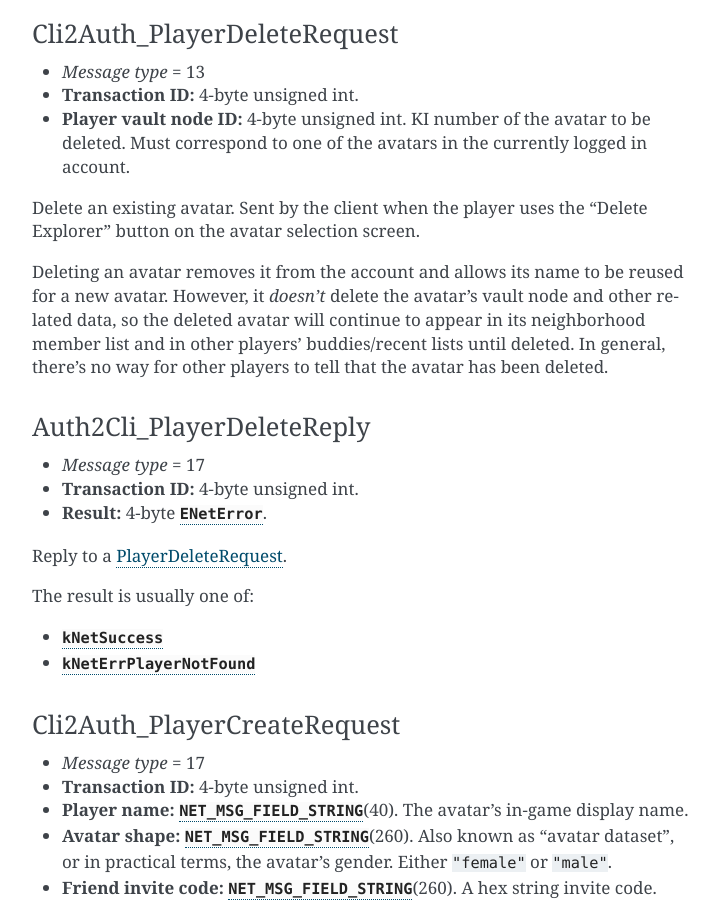
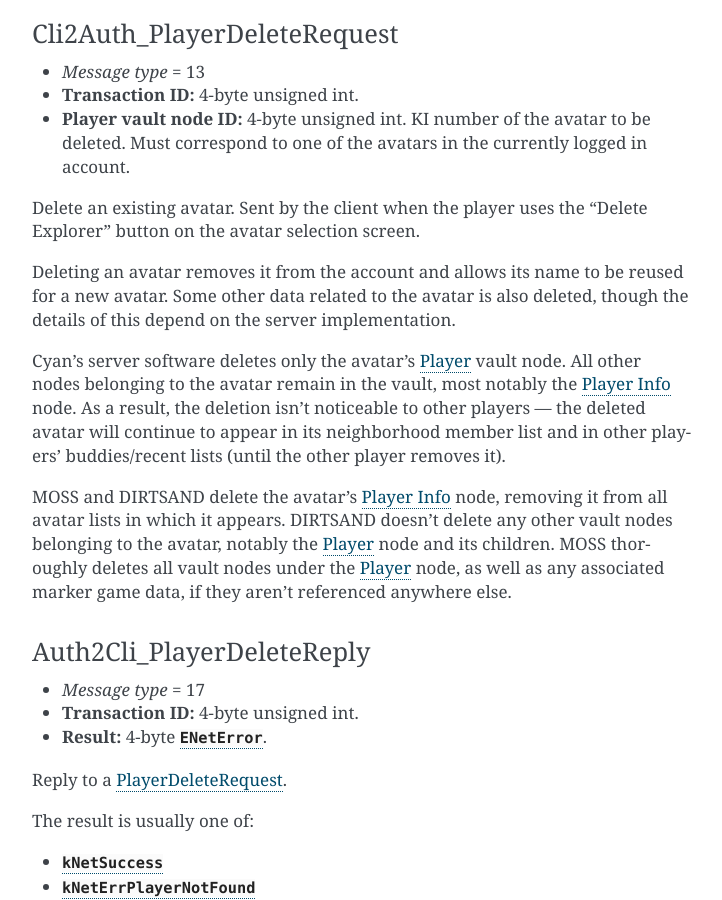
Before and after one commit to dgelessus/NAGUS, a Sphinx documentation site: the page built from docs/uru/auth_server.rst, in a window 1280 px wide and 900 px high, scrolled down 18319 px. Shown: the whole window, without its empty margins (388-1110 px from the left). Built offline with Sphinx 7.4.7, drawn with Linux system fonts in a browser that asks for light colours.

Commit message:
Document what exactly gets deleted when deleting an avatar

```diff
--- a/docs/uru/auth_server.rst
+++ b/docs/uru/auth_server.rst
@@ -1018,12 +1018,25 @@ Delete an existing avatar.
 Sent by the client when the player uses the "Delete Explorer" button on the avatar selection screen.
 
 Deleting an avatar removes it from the account and allows its name to be reused for a new avatar.
-However,
-it *doesn't* delete the avatar's vault node and other related data,
-so the deleted avatar will continue to appear in its neighborhood member list
-and in other players' buddies/recent lists until deleted.
-In general,
-there's no way for other players to tell that the avatar has been deleted.
+Some other data related to the avatar is also deleted,
+though the details of this depend on the server implementation.
+
+Cyan's server software deletes only the avatar's :ref:`vault_node_player` vault node.
+All other nodes belonging to the avatar remain in the vault,
+most notably the :ref:`vault_node_player_info` node.
+As a result,
+the deletion isn't noticeable to other players ---
+the deleted avatar will continue to appear in its neighborhood member list
+and in other players' buddies/recent lists
+(until the other player removes it).
+
+MOSS and DIRTSAND delete the avatar's :ref:`vault_node_player_info` node,
+removing it from all avatar lists in which it appears.
+DIRTSAND doesn't delete any other vault nodes belonging to the avatar,
+notably the :ref:`vault_node_player` node and its children.
+MOSS thoroughly deletes all vault nodes under the :ref:`vault_node_player` node,
+as well as any associated marker game data,
+if they aren't referenced anywhere else.
 
 .. _auth2cli_player_delete_reply:
 
```
